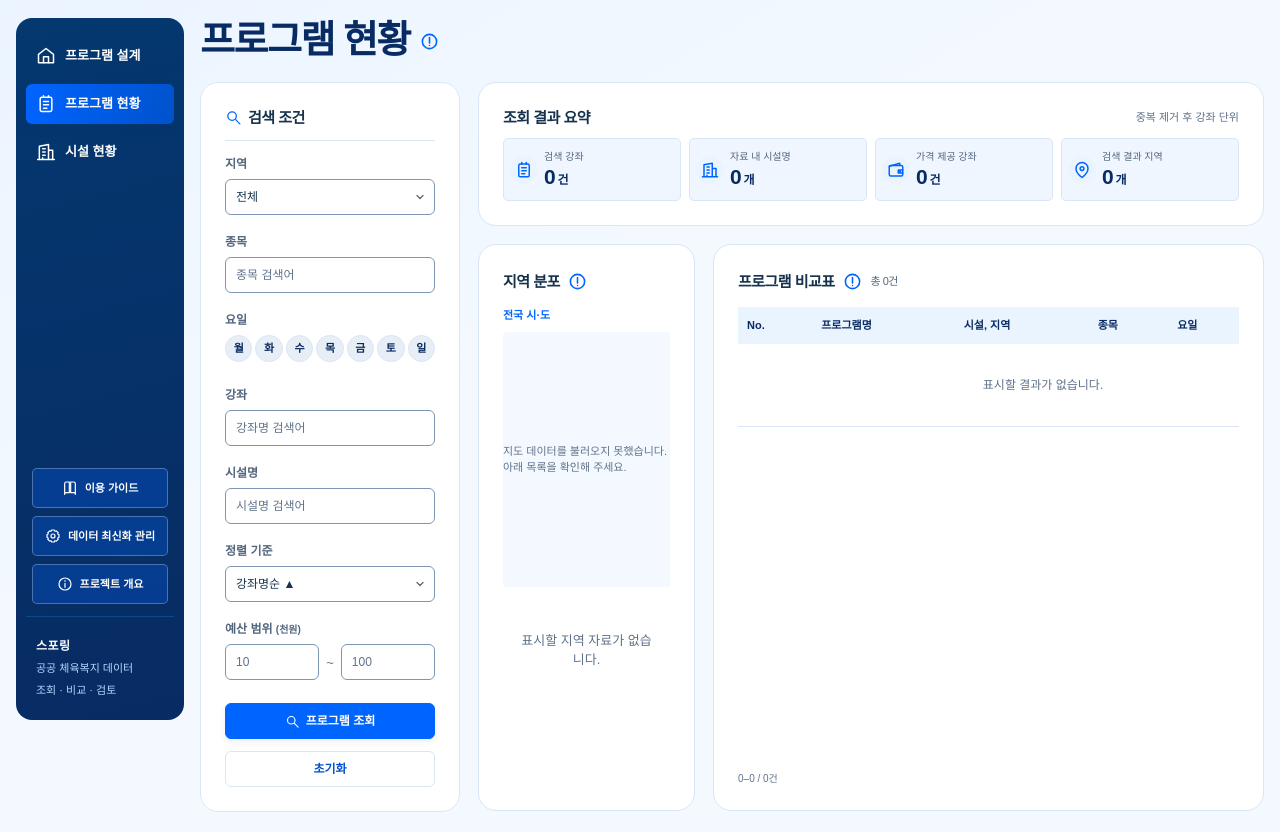
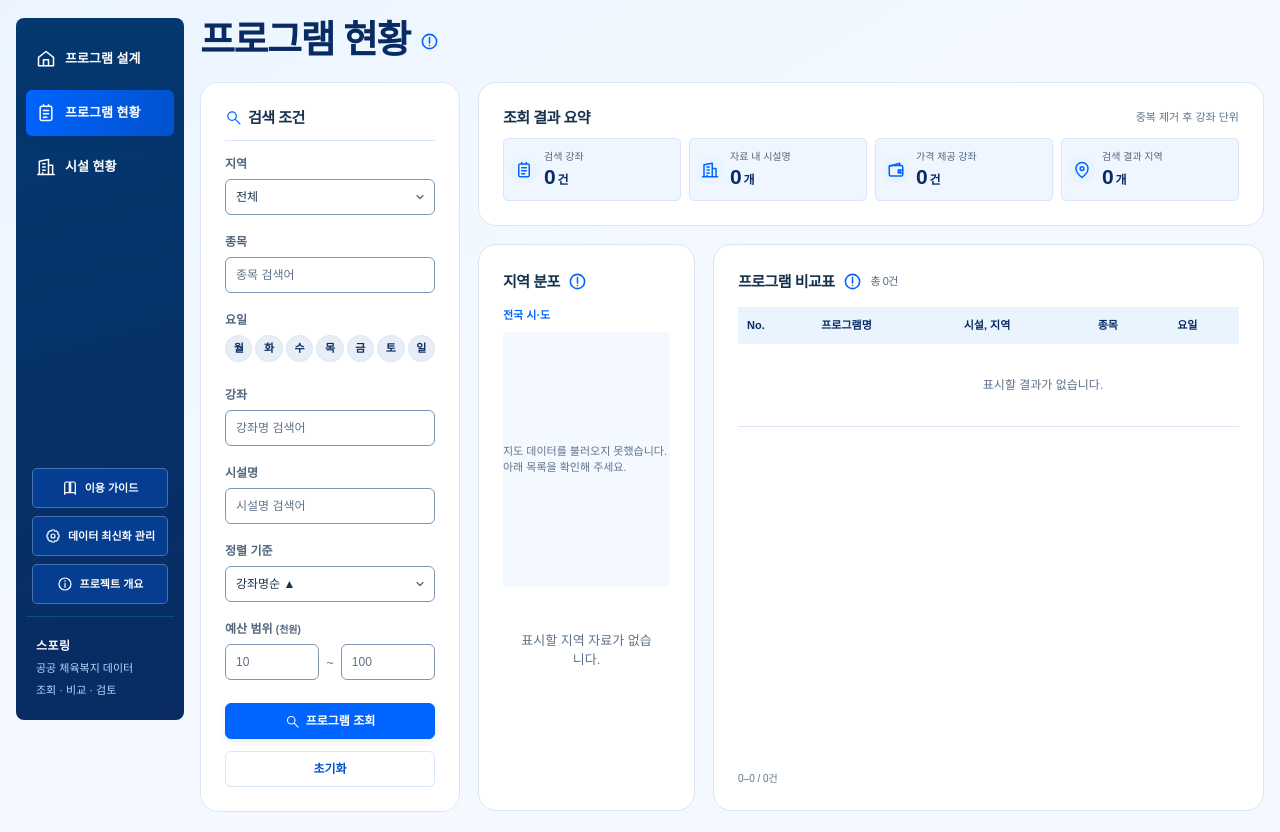
Before and after one commit to kingdoms1212/kspo, a Django app: page /programs in a window 1280 px wide. Shown: the part 64-896 px from the top of the page. Run offline with Django 5.2, Linux system fonts and the light colour scheme; some web fonts are replaced.

Commit message:
[서정길] css ui 수정

```diff
--- a/main/static/app.css
+++ b/main/static/app.css
@@ -20,7 +20,7 @@ button,a,input,select,summary { -webkit-tap-highlight-color:transparent; }
 .global-meta { display:flex; align-items:center; gap:18px; color:var(--si-text-secondary); font-size:11px; }
 .mode-indicator { display:inline-flex; align-items:center; gap:6px; font-size:11px; color:var(--si-text-secondary); white-space:nowrap; }
 .mode-indicator:before { content:""; width:6px; height:6px; border-radius:50%; background:var(--si-warning); }
-.sidebar { position:fixed; top:var(--header-height); left:16px; bottom:16px; width:var(--sidebar-width); border-radius:6px; padding:18px 10px; background:linear-gradient(165deg,var(--si-navy),var(--si-heading)); color:var(--si-text-inverse); display:flex; flex-direction:column; z-index:5; margin-top: 18px; }
+.sidebar { position:fixed; top:var(--header-height); left:16px; bottom:16px; width:var(--sidebar-width); border-radius:8px; padding:18px 10px; background:linear-gradient(165deg,var(--si-navy),var(--si-heading)); color:var(--si-text-inverse); display:flex; flex-direction:column; z-index:5; margin-top: 18px; }
 .sidebar nav { display:grid; gap:8px; }
 .nav-link { min-height:46px; display:flex; gap:12px; align-items:center; padding:10px 13px; border-radius:5px; color:var(--si-text-inverse); text-decoration:none; font-weight:650; font-size:14px; white-space:nowrap; }
 .nav-link:hover { background:var(--si-navy-hover); }
@@ -445,7 +445,7 @@ tbody tr:hover { background:var(--si-surface-hover); }
   .global-brand strong { font-size:20px; }
   .global-meta { font-size:9px; }
   .mode-indicator { font-size:9px; white-space:normal; max-width:110px; }
-  .sidebar { position:fixed; top:var(--header-height); bottom:10px; left:6px; width:94px; margin:10px 0 0; padding:6px; border-radius:10px; }
+  .sidebar { position:fixed; top:var(--header-height); bottom:10px; left:6px; width:94px; margin:10px 0 0; padding:6px; border-radius:8px; }
   .sidebar nav { display:grid; gap:8px; }
   .nav-link { flex-direction:column; justify-content:center; min-height:64px; padding:9px 4px; font-size:11px; gap:6px; white-space:normal; text-align:center; }
   .nav-link .icon { width:17px; height:17px; }
--- a/main/static/program-planner.css
+++ b/main/static/program-planner.css
@@ -54,7 +54,7 @@
   border-radius:12px;
 }
 .page-dashboard .sidebar .nav-link {
-  min-height:36px;
+  min-height:46px;
 }
 .page-dashboard .db-map-selectors select {
   min-height:52px;
@@ -340,7 +340,7 @@
 }
 /* Match docs/program-design-review: overview, then a dedicated touch wizard. */
 .page-dashboard { background:linear-gradient(150deg,var(--si-surface-soft),var(--si-bg) 45%); }
-.page-dashboard .sidebar { border-radius:16px; }
+.page-dashboard .sidebar { border-radius:8px; }
 .page-dashboard .nav-link { border-radius:6px; }
 .dashboard-screen .db-heading { justify-content:space-between;align-items:center; }
 .review-intro h1 { font-size:38px;letter-spacing:-1.5px;margin:8px 0; }
@@ -613,8 +613,8 @@ body:is([data-plan-step="1"],[data-plan-step="2"]) #program-planner { margin-top
 
 /* Shared dashboard spacing and surfaces for the other data workspaces. */
 :is(.page-programs,.page-facilities) { background:linear-gradient(150deg,var(--si-surface-soft),var(--si-bg) 45%); }
-:is(.page-programs,.page-facilities) .sidebar { border-radius:16px; }
-:is(.page-programs,.page-facilities) .sidebar .nav-link { min-height:36px;border-radius:6px; }
+:is(.page-programs,.page-facilities) .sidebar { border-radius:8px; }
+:is(.page-programs,.page-facilities) .sidebar .nav-link { min-height:46px;border-radius:6px; }
 :is(.page-programs,.page-facilities) .page-head { gap:20px;margin:0; }
 :is(.page-programs,.page-facilities) .page-head h1 { font-size:38px;letter-spacing:-1.5px;margin:8px 0; }
 :is(.page-programs,.page-facilities) .panel { padding:24px;border-radius:18px; }
```
